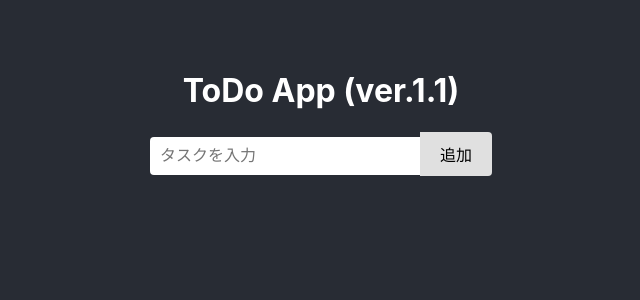
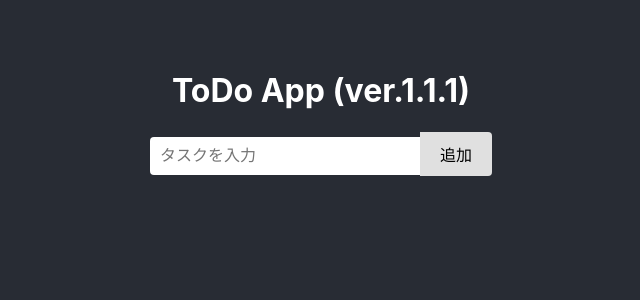
Before and after one commit to ryusei3156/codespaces-react, a React (Vite) app: page / in a window 1280 px wide. Shown: the top 300 px of the page, without its empty margins (319-959 px from the left). Built offline with nearby package versions, Linux system fonts and the light colour scheme.

Commit message:
ver.1.1.1

```diff
--- a/src/App.jsx
+++ b/src/App.jsx
@@ -15,7 +15,10 @@ function App() {
 
   // 【追加】todosの状態が変化するたびにデータを保存 (ver.1.1)
   useEffect(() => {
-    localStorage.setItem("todos", JSON.stringify(todos)); // 配列を文字列に変換して保存
+    // todosが空でないときだけ保存するようにガードをかける
+    if (todos.length > 0) {
+      localStorage.setItem("todos", JSON.stringify(todos)); // 配列を文字列に変換して保存
+    }
   }, [todos]); // todosが更新されるたびに実行
 
   // タスクを追加する関数
@@ -47,7 +50,7 @@ function App() {
   return (
     <div className="App">
       <header className="App-header">
-        <h1>ToDo App (ver.1.1)</h1>
+        <h1>ToDo App (ver.1.1.1)</h1>
 
         <div className="input-area">
           <input
```
